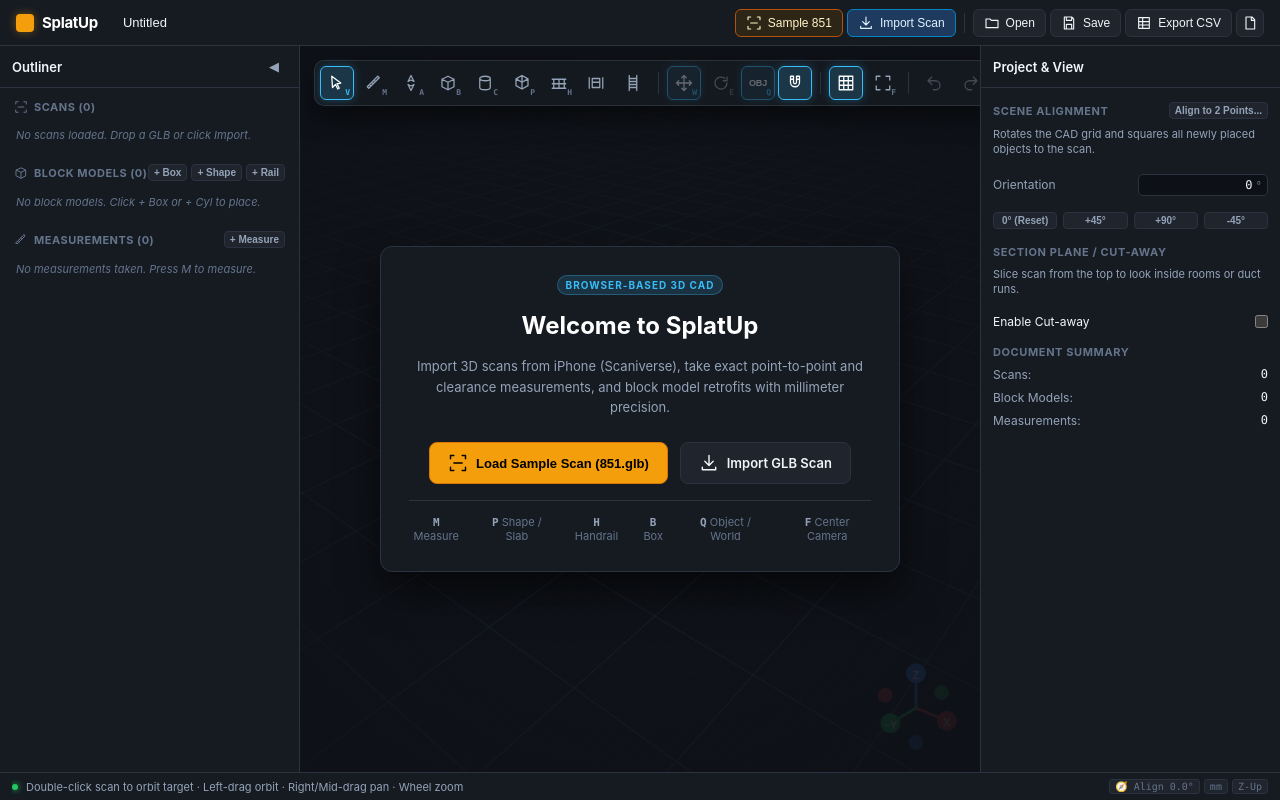
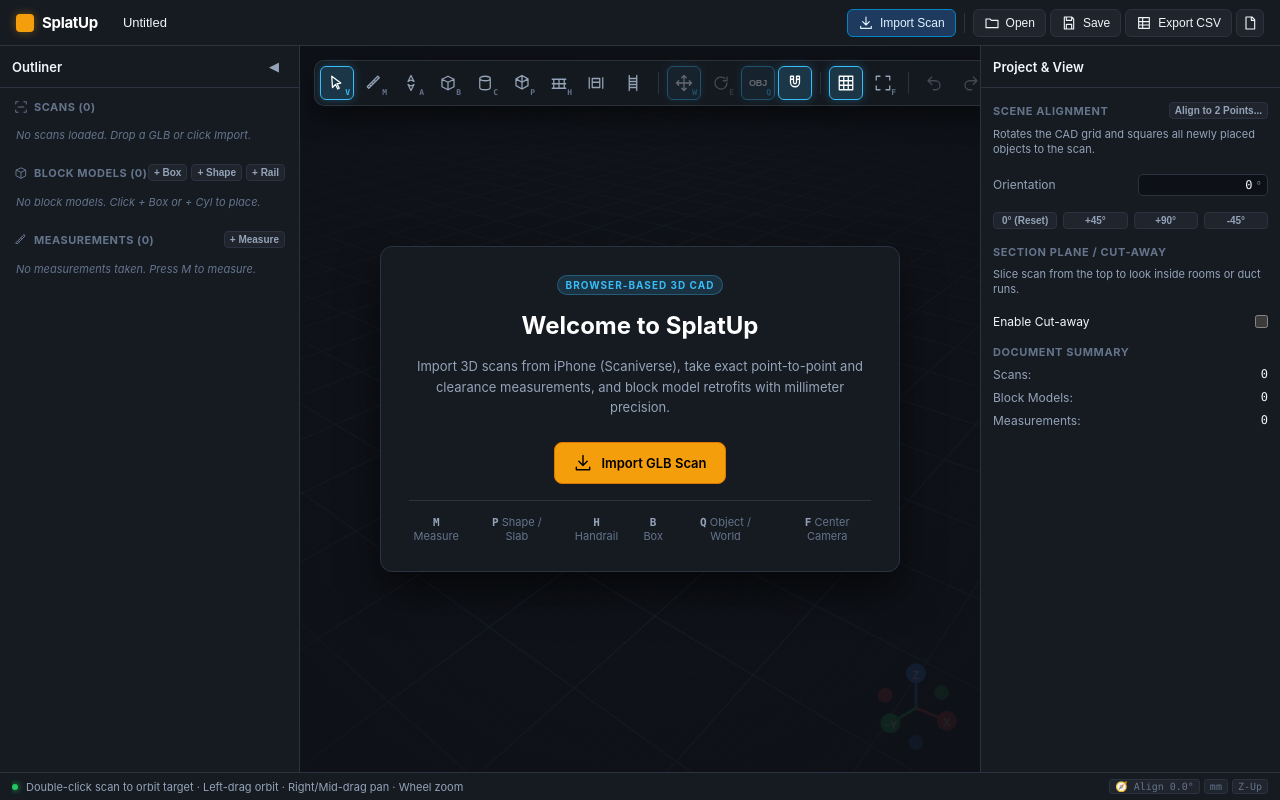
Before and after one commit to deeben/splatup, a React (Vite) app: page / in a window 1280 px wide. Built offline with nearby package versions, Linux system fonts and the light colour scheme.

Commit message:
Remove sample 851 scan from app and gitignore

```diff
--- a/src/App.tsx
+++ b/src/App.tsx
@@ -18,7 +18,6 @@
   const objectsCount = useApp((s) => s.doc.objects.length);
   const addScan = useApp((s) => s.addScan);
   const setStatus = useApp((s) => s.setStatus);
-  const [loadingSample, setLoadingSample] = useState(false);
 
   useEffect(() => {
     (async () => {
@@ -33,23 +32,6 @@
     const unsub = startAutosave();
     return () => unsub();
   }, []);
-
-  const handleLoadSample = async () => {
-    setLoadingSample(true);
-    setStatus('Loading sample scan 851.glb…');
-    try {
-      const res = await fetch('/samples/851.glb');
-      if (!res.ok) throw new Error(`HTTP ${res.status}: ${res.statusText}`);
-      const blob = await res.blob();
-      addScan(blob, '851.glb');
-      setStatus('Sample scan 851.glb loaded successfully');
-    } catch (err) {
-      console.error(err);
-      setStatus(`Failed to load sample: ${(err as Error).message}`);
-    } finally {
-      setLoadingSample(false);
-    }
-  };
 
   const showWelcome = ready && scansCount === 0 && objectsCount === 0;
 
@@ -75,17 +57,7 @@
                 </p>
 
                 <div className="welcome-actions">
-                  <button
-                    type="button"
-                    className="welcome-btn primary"
-                    onClick={handleLoadSample}
-                    disabled={loadingSample}
-                  >
-                    <Icon name="scan" size={20} />
-                    <span>{loadingSample ? 'Loading 851.glb…' : 'Load Sample Scan (851.glb)'}</span>
-                  </button>
-
-                  <label className="welcome-btn secondary">
+                  <label className="welcome-btn primary">
                     <Icon name="import" size={20} />
                     <span>Import GLB Scan</span>
                     <input
--- a/src/ui/Header.tsx
+++ b/src/ui/Header.tsx
@@ -17,7 +17,6 @@
 
   const fileInputRef = useRef<HTMLInputElement>(null);
   const projectInputRef = useRef<HTMLInputElement>(null);
-  const [loadingSample, setLoadingSample] = useState(false);
 
   const handleScanUpload = (e: React.ChangeEvent<HTMLInputElement>) => {
     const file = e.target.files?.[0];
@@ -38,23 +37,6 @@
       setStatus(`Failed to open project: ${(err as Error).message}`);
     }
     e.target.value = '';
-  };
-
-  const handleLoadSample = async () => {
-    setLoadingSample(true);
-    setStatus('Fetching sample scan 851.glb…');
-    try {
-      const res = await fetch('/samples/851.glb');
-      if (!res.ok) throw new Error(`HTTP ${res.status}: ${res.statusText}`);
-      const blob = await res.blob();
-      addScan(blob, '851.glb');
-      setStatus('Sample scan 851.glb loaded successfully');
-    } catch (err) {
-      console.error(err);
-      setStatus(`Could not load sample scan: ${(err as Error).message}`);
-    } finally {
-      setLoadingSample(false);
-    }
   };
 
   const handleNewProject = async () => {
@@ -105,17 +87,6 @@
           style={{ display: 'none' }}
           onChange={handleProjectOpen}
         />
-
-        <button
-          type="button"
-          className="header-btn secondary"
-          onClick={handleLoadSample}
-          disabled={loadingSample}
-          title="Load included 851.glb sample scan"
-        >
-          <Icon name="scan" size={16} />
-          <span>{loadingSample ? 'Loading…' : 'Sample 851'}</span>
-        </button>
 
         <button
           type="button"
```
Also changed, not shown: screengrabs/kickplate not following sloping handrails.png (added), 1 other file (tests, documents, lock files or other folders).
